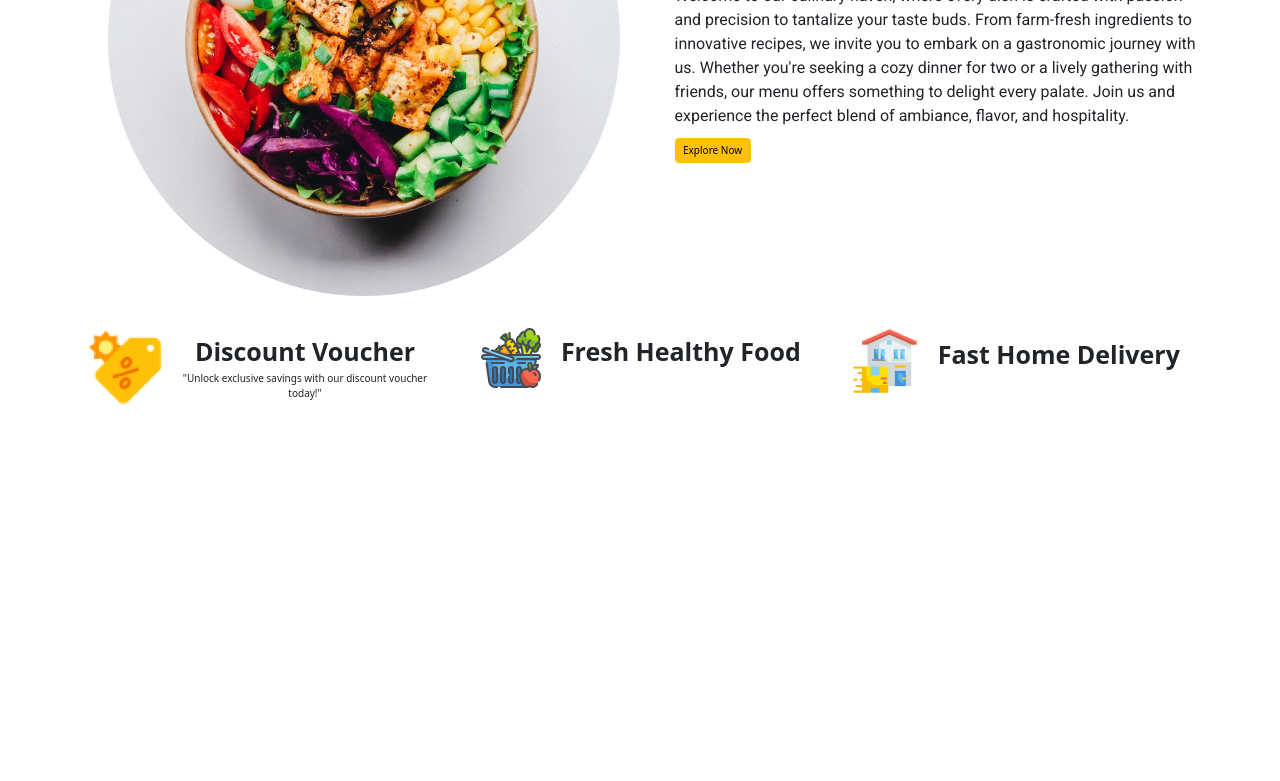
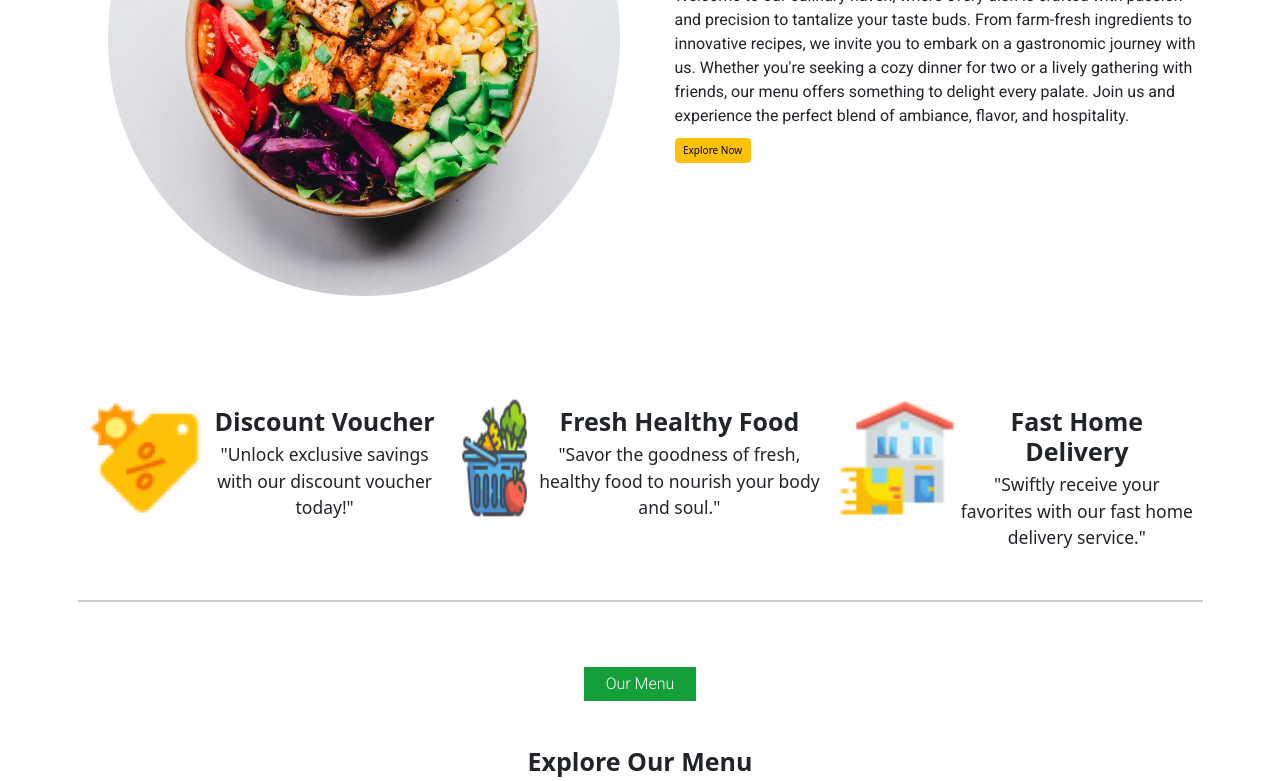
Before and after one commit to mfaiz-ahmed/Restaurant-Website, a plain HTML site: page index.html in a window 1280 px wide. Shown: the part 320-1101 px from the top of the page. Before the commit the page ends 800 px from the top, so only its background shows below. Drawn offline with nearby package versions, Linux system fonts and the light colour scheme.

Commit message:
almost done

```diff
--- a/index.html
+++ b/index.html
@@ -25,7 +25,7 @@
     <div class="ms-5 mt-3 d-flex justify-content-center">
         <div><img src="./Assets/hero_image.png" alt="Food Plate"></div>
         <div>
-            <span class="discount">50% Off on All Products</span>
+            <span class="green">50% Off on All Products</span>
             <h1 class="heading">Enjoy Your <br />Delicious Food</h1>
             <p class="text">Welcome to our culinary haven, where every dish is crafted with passion and precision to tantalize your taste buds. From farm-fresh ingredients to innovative recipes, we invite you to embark on a gastronomic journey with us. Whether you're seeking a cozy dinner for two or a lively gathering with friends, our menu offers something to delight every palate. Join us and experience the perfect blend of ambiance, flavor, and hospitality.</p>
             <button type="button" class="btn btn-warning button">Explore Now</button>
@@ -36,29 +36,49 @@
 
 
             <!-- grid started  -->
-            <div class="container text-center mt-5">
+            <div class="container text-center margin-top">
                 <div class="row">
-                  <div class="col d-flex justify-content-evenly">
-                    <img src="./Assets/discount.png" alt="Discount">
-                    <div class="mt-3">
-                        <h3 class="fs-1 fw-bold">Discount Voucher</h3>"Unlock exclusive savings with our discount voucher today!"
+                  <div class="col d-flex justify-content-center">
+                    <img class="img" src="./Assets/discount.png" alt="Discount">
+                    <div class="mt-3 fs-3">
+                        <h1 class="fw-bold">Discount Voucher</h1>
+                        "Unlock exclusive savings with our discount voucher today!"
                     </div>
                   </div>
-                  <div class="col">
-                    <img src="./Assets/fresh.png" alt="Fresh">
-                    <span class="fw-bold fs-1 ms-4">Fresh Healthy Food</span>
+                  <div class="col d-flex justify-content-center">
+                    <img class="img" src="./Assets/fresh.png" alt="Fresh">
+                    <div class="mt-3 fs-3 ms-3">
+                        <h1 class="fw-bold">Fresh Healthy Food</h1>
+                        "Savor the goodness of fresh, healthy food to nourish your body and soul."
+                    </div>
                   </div>
-                  <div class="col">
-                    <img src="./Assets/delivery.png" alt="Delivery">
-                    <span class="fw-bold fs-1 ms-4">Fast Home Delivery</span>
+                  <div class="col d-flex justify-content-center">
+                    <img class="img" src="./Assets/delivery.png" alt="Delivery">
+                    <div class="mt-3 fs-3">
+                        <h1 class="fw-bold">Fast Home Delivery</h1>
+                        "Swiftly receive your favorites with our fast home delivery service."
+                    </div>
                   </div>
                 </div>
               </div>
+              <!-- grid ended -->
+              <br /><br /><br /><br />
+            <div class="divider"></div>
+            <!-- menu started  -->
+            <br /><br /><br />
+            <div class="green menu text-center">Our Menu</div>
+            <br /><br /><br />
+            <h1 class="text-center fw-bolder">Explore Our Menu</h1>
+        <!-- grid started  -->
 
 
 
 
-            <!-- grid ended -->
+
+
+
+        <!-- grid ended -->
+            <!-- menu ended -->
     </main>
 
 
--- a/style.css
+++ b/style.css
@@ -5,7 +5,7 @@ box-sizing: border-box;}
 html{font-size: 62.5%;}
 
 
-.discount{background-color: #149f39;
+.green{background-color: #149f39;
 font-size: 1.6rem;
 padding: 5px 10px;
 color: white;
@@ -25,3 +25,19 @@ margin-left: 55px;}
 
 
 .button{margin-left: 55px;}
+
+.margin-top{margin-top: 100px;}
+
+
+.img{width: 150px;
+    overflow-clip-margin: content-box;
+    overflow: clip;}
+
+.divider{border: 1px solid #ccc;
+margin: 20px 0;
+}
+
+.menu{padding: 5px 10px;
+display: block;
+margin: 0 auto;
+width: 10%;}
```
